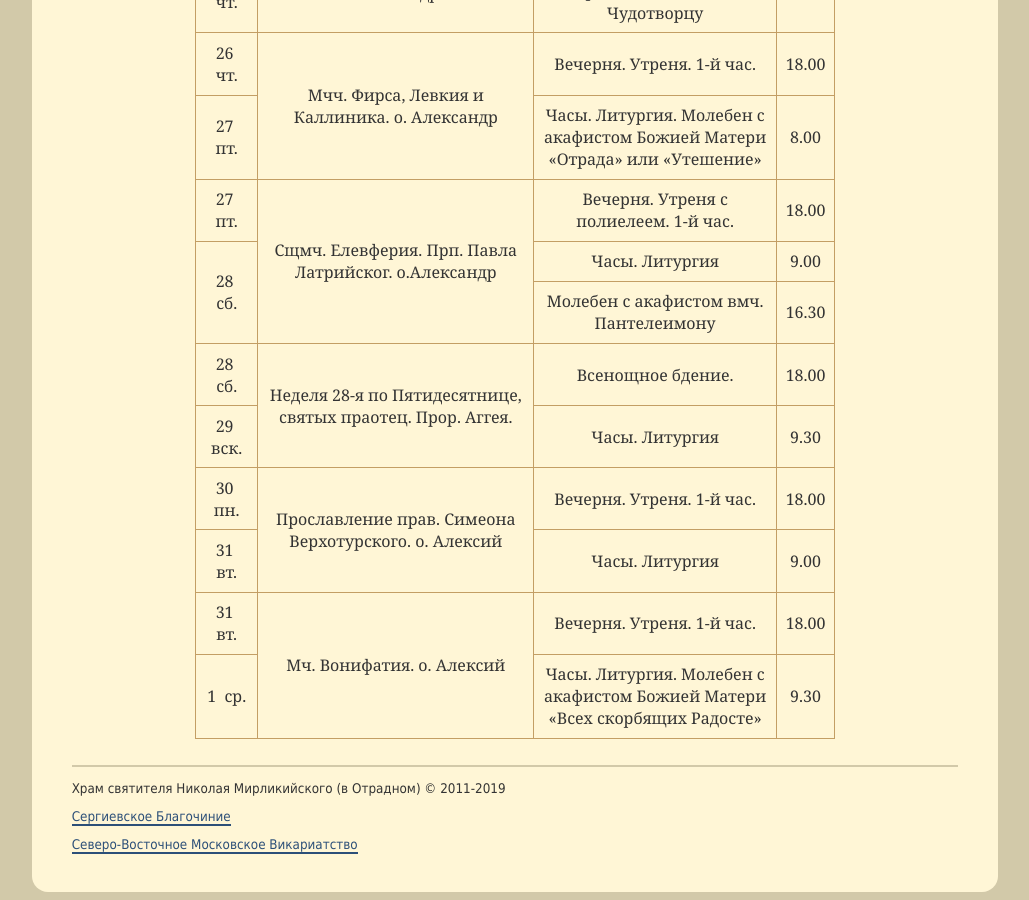
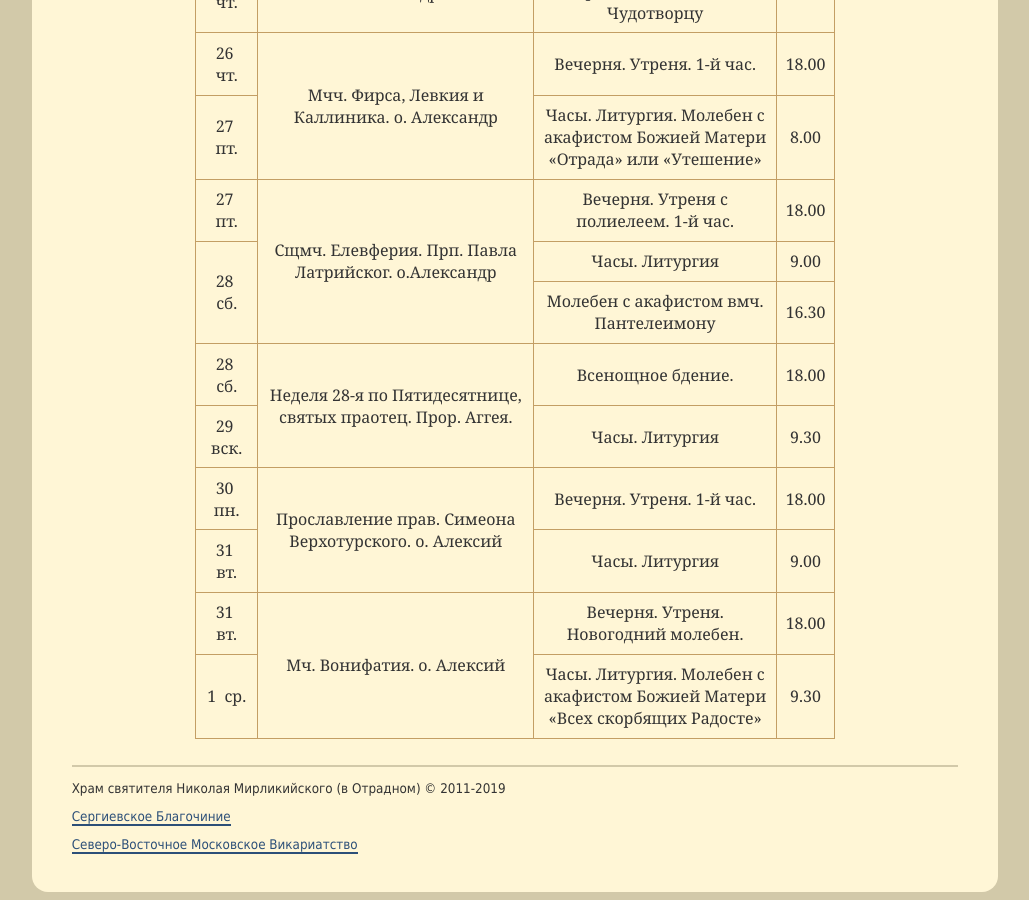
Before and after one commit to hramotradnoe/hramotradnoe.github.io, a Jekyll site: the page built from schedule/index.html, in a window 1280 px wide and 900 px high, scrolled down 3344 px. Shown: the whole window, without its empty margins (125-1154 px from the left). Built offline with Jekyll 4.4.1, drawn with Linux system fonts in a browser that asks for light colours.

Commit message:
Update schedule.yml

```diff
--- a/_data/schedule.yml
+++ b/_data/schedule.yml
@@ -225,7 +225,7 @@ timetable:
    services    :
       - day   : 31&nbsp; вт.
         time  : '18.00'
-        title : "Вечерня. Утреня. 1-й час."
+        title : "Вечерня. Утреня. Новогодний молебен."
       - day   : 1&nbsp; ср.
         time  : '9.30'
         title : "Часы. Литургия. Молебен с акафистом Божией Матери «Всех скорбящих Радосте»"
```
